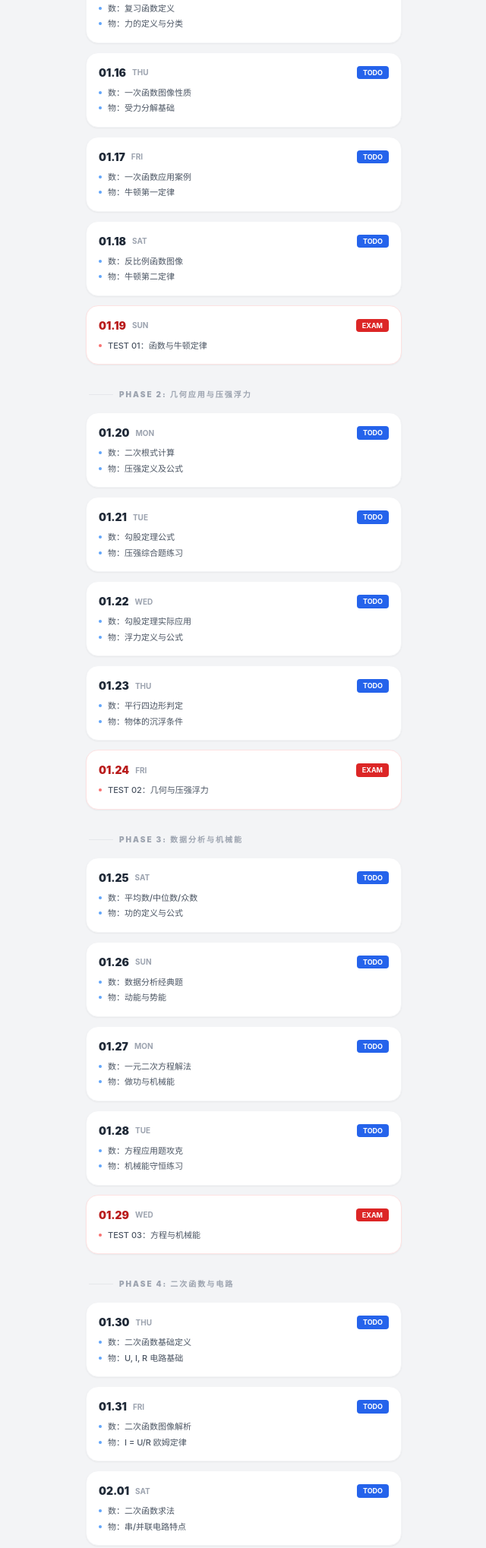
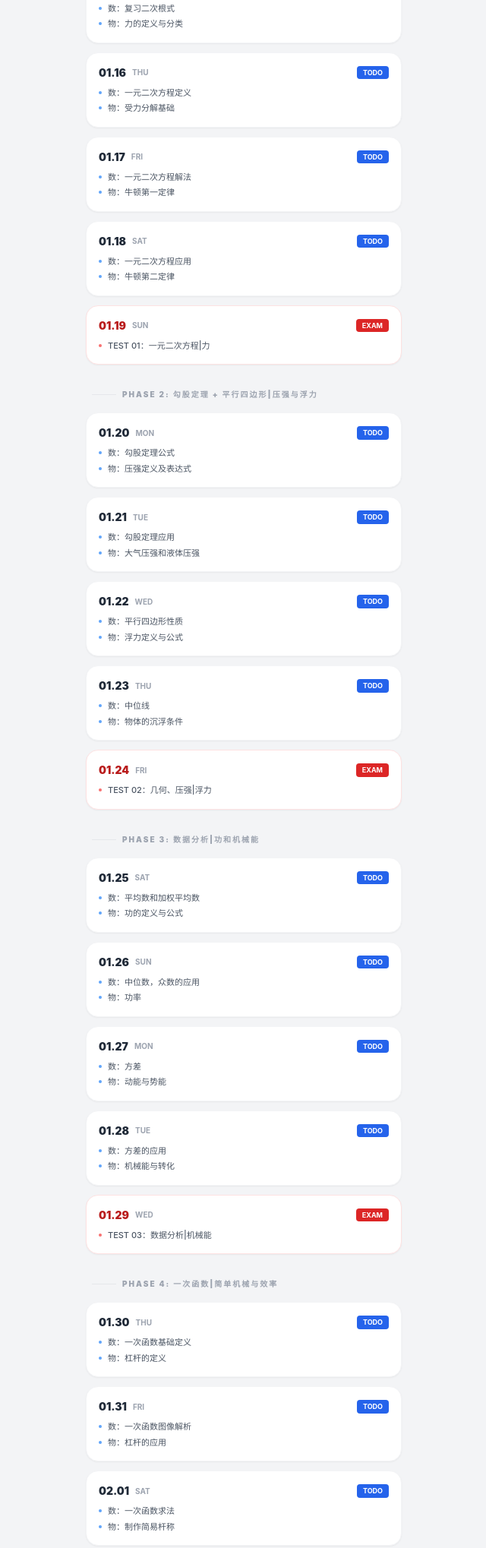
Before and after one commit to mortal-liu/wintervacation-time, a plain HTML site: page index.html in a window 1280 px wide. Shown: the part 229-2267 px from the top of the page at 76% size, without its empty margins (319-959 px from the left). Drawn offline with nearby package versions, Linux system fonts and the light colour scheme.

Commit message:
Add files via upload

```diff
--- a/index.html
+++ b/index.html
@@ -9,11 +9,10 @@
 
     <link rel="manifest" href="manifest.json">
 
-    <link rel="icon" type="image/png" href="https://cdn-icons-png.flaticon.com/512/2232/2232688.png">
-    <link rel="apple-touch-icon" href="https://cdn-icons-png.flaticon.com/512/2232/2232688.png">
-
     <meta name="apple-mobile-web-app-capable" content="yes">
     <meta name="apple-mobile-web-app-status-bar-style" content="black-translucent">
+    <link rel="apple-touch-icon" href="https://cdn-icons-png.flaticon.com/512/2232/2232688.png">
+    <link rel="icon" type="image/png" href="https://cdn-icons-png.flaticon.com/512/2232/2232688.png">
 
     <script src="https://cdn.tailwindcss.com"></script>
     <link href="https://cdnjs.cloudflare.com/ajax/libs/flowbite/2.2.1/flowbite.min.css" rel="stylesheet" />
@@ -30,8 +29,8 @@
         <div class="max-w-md mx-auto px-4 py-4">
             <div class="flex justify-between items-end mb-3">
                 <div>
-                    <h1 class="text-xl font-black text-gray-900 italic tracking-tighter">JAN-FEB <span class="text-blue-600">2026</span></h1>
-                    <p class="text-[10px] text-gray-400 font-bold uppercase tracking-wider">Tutor Schedule Manager</p>
+                    <h1 class="text-xl font-black text-gray-900">1.15 - 2.03 <span class="text-blue-600">2026</span></h1>
+                    <p class="text-[10px] text-gray-400 font-bold uppercase tracking-wider">Tutor Workflow Optimization</p>
                 </div>
                 <span id="progress-percent" class="text-2xl font-black text-blue-600 italic">0%</span>
             </div>
@@ -55,35 +54,35 @@
     </div>
 
     <script>
-        // 基于 19a03a4e4c7cc85ca77c2b94aaf2cf69.jpg 同步的完整日程数据
+        // 这里完全保留了你手动修改后的所有正文内容
         const scheduleData = [
-            { phase: "Phase 1: 二次根式 + 一元二次方程 | 力与运动", days: [
-                { id: "1-15", date: "01.15", day: "Wed", content: ["数：复习函数定义", "物：力的定义与分类"] },
-                { id: "1-16", date: "01.16", day: "Thu", content: ["数：一次函数图像性质", "物：受力分解基础"] },
-                { id: "1-17", date: "01.17", day: "Fri", content: ["数：一次函数应用案例", "物：牛顿第一定律"] },
-                { id: "1-18", date: "01.18", day: "Sat", content: ["数：反比例函数图像", "物：牛顿第二定律"] },
-                { id: "1-19", date: "01.19", day: "Sun", content: ["TEST 01：函数与牛顿定律"], isTest: true }
+            { phase: "Phase 1: 二次根式 + 一元二次方程|力与运动", days: [
+                { id: "1-15", date: "01.15", day: "Wed", content: ["数：复习二次根式", "物：力的定义与分类"] },
+                { id: "1-16", date: "01.16", day: "Thu", content: ["数：一元二次方程定义", "物：受力分解基础"] },
+                { id: "1-17", date: "01.17", day: "Fri", content: ["数：一元二次方程解法", "物：牛顿第一定律"] },
+                { id: "1-18", date: "01.18", day: "Sat", content: ["数：一元二次方程应用", "物：牛顿第二定律"] },
+                { id: "1-19", date: "01.19", day: "Sun", content: ["TEST 01：一元二次方程|力"], isTest: true }
             ]},
-            { phase: "Phase 2: 几何应用与压强浮力", days: [
-                { id: "1-20", date: "01.20", day: "Mon", content: ["数：二次根式计算", "物：压强定义及公式"] },
-                { id: "1-21", date: "01.21", day: "Tue", content: ["数：勾股定理公式", "物：压强综合题练习"] },
-                { id: "1-22", date: "01.22", day: "Wed", content: ["数：勾股定理实际应用", "物：浮力定义与公式"] },
-                { id: "1-23", date: "01.23", day: "Thu", content: ["数：平行四边形判定", "物：物体的沉浮条件"] },
-                { id: "1-24", date: "01.24", day: "Fri", content: ["TEST 02：几何与压强浮力"], isTest: true }
+            { phase: "Phase 2: 勾股定理 + 平行四边形|压强与浮力", days: [
+                { id: "1-20", date: "01.20", day: "Mon", content: ["数：勾股定理公式", "物：压强定义及表达式"] },
+                { id: "1-21", date: "01.21", day: "Tue", content: ["数：勾股定理应用", "物：大气压强和液体压强"] },
+                { id: "1-22", date: "01.22", day: "Wed", content: ["数：平行四边形性质", "物：浮力定义与公式"] },
+                { id: "1-23", date: "01.23", day: "Thu", content: ["数：中位线", "物：物体的沉浮条件"] },
+                { id: "1-24", date: "01.24", day: "Fri", content: ["TEST 02：几何、压强|浮力"], isTest: true }
             ]},
-            { phase: "Phase 3: 数据分析与机械能", days: [
-                { id: "1-25", date: "01.25", day: "Sat", content: ["数：平均数/中位数/众数", "物：功的定义与公式"] },
-                { id: "1-26", date: "01.26", day: "Sun", content: ["数：数据分析经典题", "物：动能与势能"] },
-                { id: "1-27", date: "01.27", day: "Mon", content: ["数：一元二次方程解法", "物：做功与机械能"] },
-                { id: "1-28", date: "01.28", day: "Tue", content: ["数：方程应用题攻克", "物：机械能守恒练习"] },
-                { id: "1-29", date: "01.29", day: "Wed", content: ["TEST 03：方程与机械能"], isTest: true }
+            { phase: "Phase 3: 数据分析|功和机械能", days: [
+                { id: "1-25", date: "01.25", day: "Sat", content: ["数：平均数和加权平均数", "物：功的定义与公式"] },
+                { id: "1-26", date: "01.26", day: "Sun", content: ["数：中位数，众数的应用", "物：功率"] },
+                { id: "1-27", date: "01.27", day: "Mon", content: ["数：方差", "物：动能与势能"] },
+                { id: "1-28", date: "01.28", day: "Tue", content: ["数：方差的应用", "物：机械能与转化"] },
+                { id: "1-29", date: "01.29", day: "Wed", content: ["TEST 03：数据分析|机械能"], isTest: true }
             ]},
-            { phase: "Phase 4: 二次函数与电路", days: [
-                { id: "1-30", date: "01.30", day: "Thu", content: ["数：二次函数基础定义", "物：U, I, R 电路基础"] },
-                { id: "1-31", date: "01.31", day: "Fri", content: ["数：二次函数图像解析", "物：I = U/R 欧姆定律"] },
-                { id: "2-01", date: "02.01", day: "Sat", content: ["数：二次函数求法", "物：串/并联电路特点"] },
-                { id: "2-02", date: "02.02", day: "Sun", content: ["数：二次函数综合题", "物：电路实战分析"] },
-                { id: "2-03", date: "02.03", day: "Mon", content: ["TEST 04：全阶段综合考核"], isTest: true }
+            { phase: "Phase 4: 一次函数|简单机械与效率", days: [
+                { id: "1-30", date: "01.30", day: "Thu", content: ["数：一次函数基础定义", "物：杠杆的定义"] },
+                { id: "1-31", date: "01.31", day: "Fri", content: ["数：一次函数图像解析", "物：杠杆的应用"] },
+                { id: "2-01", date: "02.01", day: "Sat", content: ["数：一次函数求法", "物：制作简易杆称"] },
+                { id: "2-02", date: "02.02", day: "Sun", content: ["数：一次函数实战讲解", "物：滑轮的作用"] },
+                { id: "2-03", date: "02.03", day: "Mon", content: ["TEST 04：一次函数|简单机械"], isTest: true }
             ]}
         ];
 
@@ -93,7 +92,7 @@
             const container = document.getElementById('schedule-content');
             container.innerHTML = scheduleData.map(phase => `
                 <section>
-                    <h2 class="text-[10px] font-black text-gray-400 uppercase tracking-[0.2em] mb-4 flex items-center px-1">
+                    <h2 class="text-[10px] font-black text-gray-400 uppercase tracking-[0.2em] mb-4 flex items-center px-2">
                         <span class="w-8 h-px bg-gray-200 mr-2"></span> ${phase.phase}
                     </h2>
                     <div class="grid gap-3">
```
